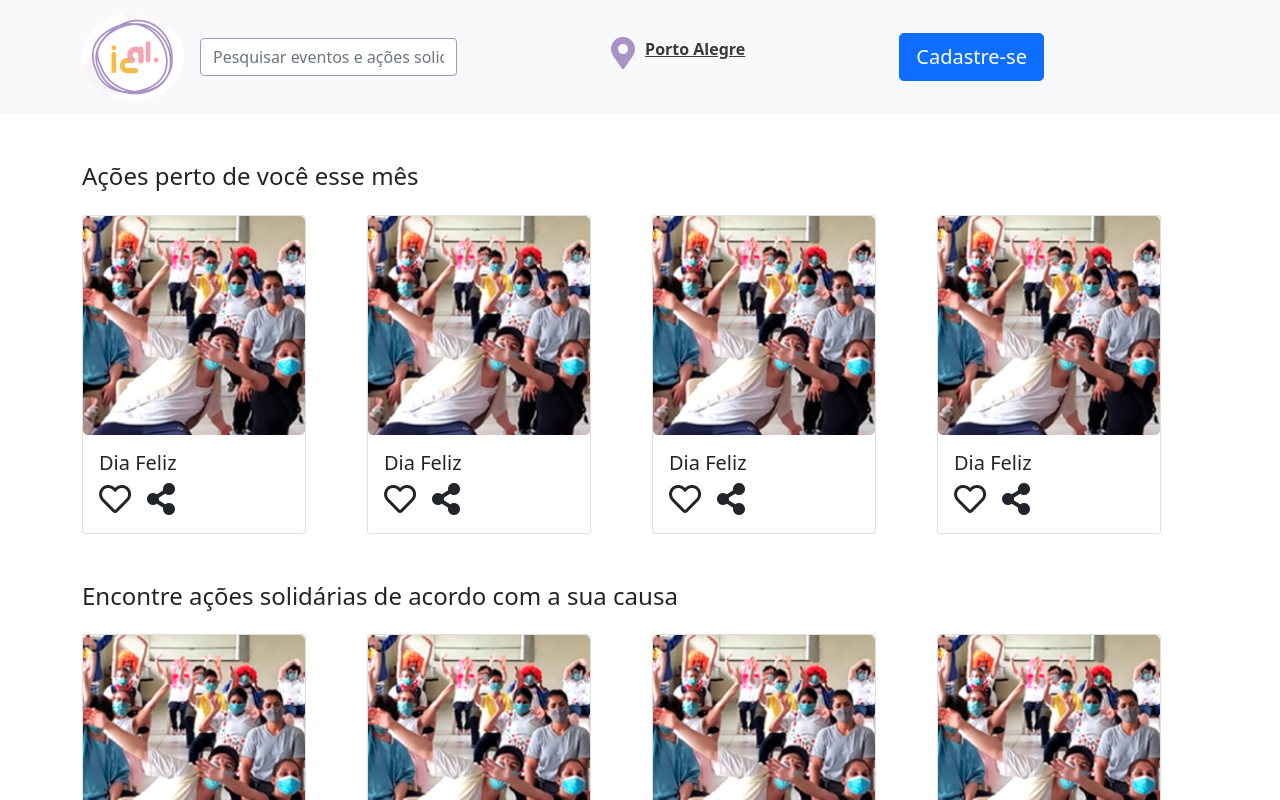
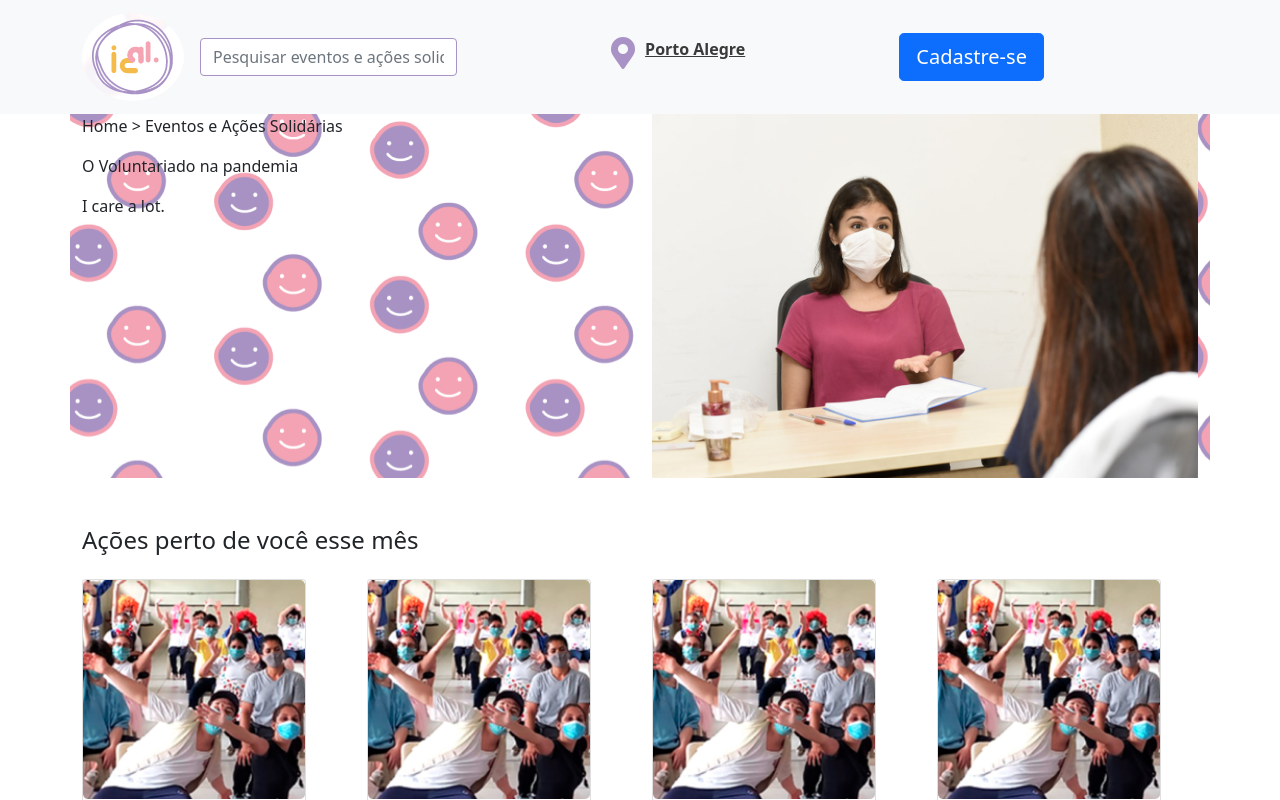
Before and after one commit to JoaoBitelo/hackatek-front, a React (Create React App) app: page / in a window 1280 px wide. Shown: the top 800 px of the page. Built offline with nearby package versions, Linux system fonts and the light colour scheme.

Commit message:
add banner component

```diff
--- a/src/App.css
+++ b/src/App.css
@@ -14,3 +14,7 @@
 .events-container h4 {
     margin-bottom: 1em;
 }
+
+.event-page-container {
+    background-image: url("./content/images/pattern.png");
+}
--- a/src/App.js
+++ b/src/App.js
@@ -1,12 +1,14 @@
 import "./App.css";
 
 import Header from "./components/layout/Header";
+import Banner from "./components/layout/Banner";
 import CardsContainer from "./components/layout/CardsContainer";
 
 function App() {
     return (
         <div className="App">
             <Header></Header>
+            <Banner></Banner>
             <CardsContainer
                 hasIcons={true}
                 title="Ações perto de você esse mês"
--- a/src/components/layout/Banner.js
+++ b/src/components/layout/Banner.js
@@ -1,8 +1,32 @@
 import React from "react";
-import { Jumbotron } from "react-bootstrap";
+import { Jumbotron, Container, Image, Row, Col } from "react-bootstrap";
+import image from "../../content/images/mulher_de_mascara_falando.png";
 
 function Banner() {
-  return <Jumbotron fluid></Jumbotron>;
+  return (
+    <Container className="event-page-container">
+      <Row>
+        <Col>
+          <Jumbotron fluid>
+            <div className="pages-path">
+              <p> Home {">"} Eventos e Ações Solidárias </p>
+            </div>
+            <div className="big-description">
+              <p> O Voluntariado na pandemia </p>
+            </div>
+            <div className="app-name">
+              <p> I care a lot. </p>
+            </div>
+          </Jumbotron>
+        </Col>
+        <Col>
+          <div className="container-2">
+            <Image src={ image } fluid/>
+          </div>
+        </Col>
+      </Row>
+    </Container>
+  )
 }
 
 export default Banner;
```
Also changed, not shown: src/content/images/mulher_de_mascara_falando.png (added).
